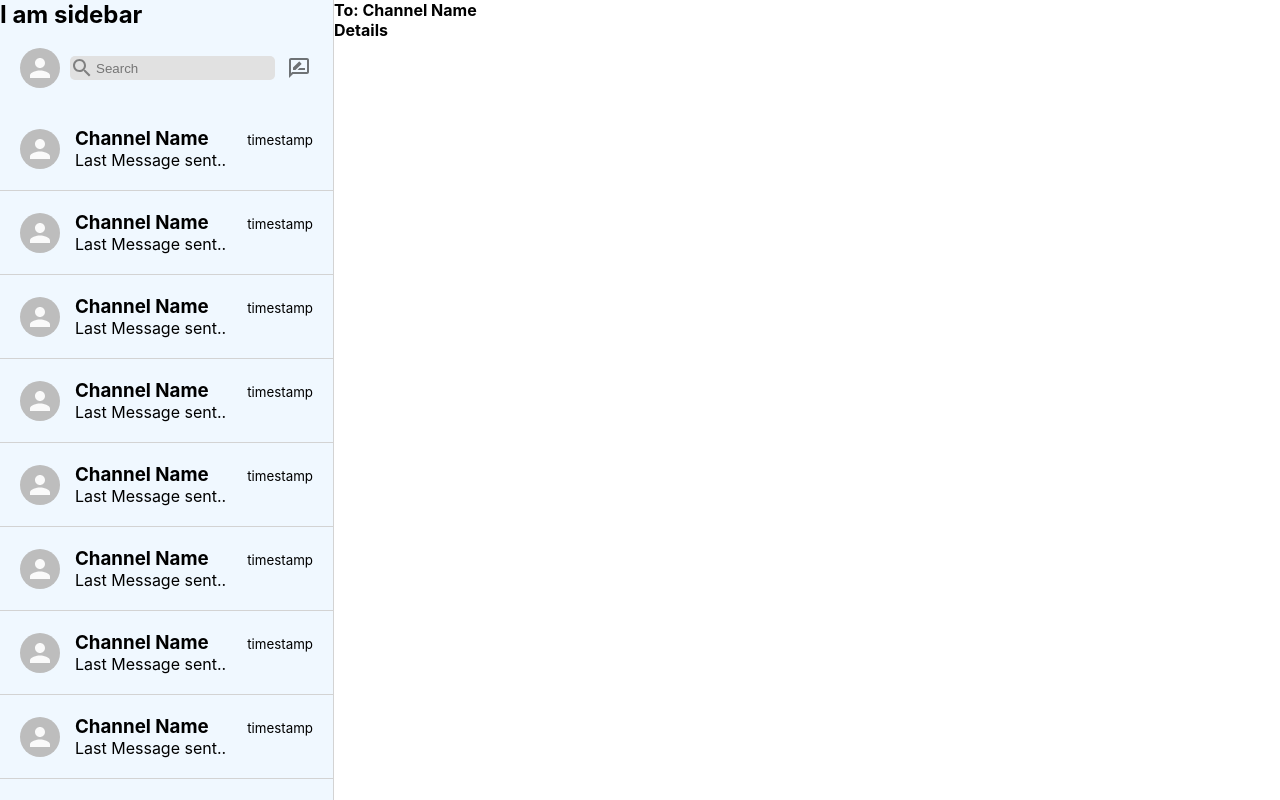
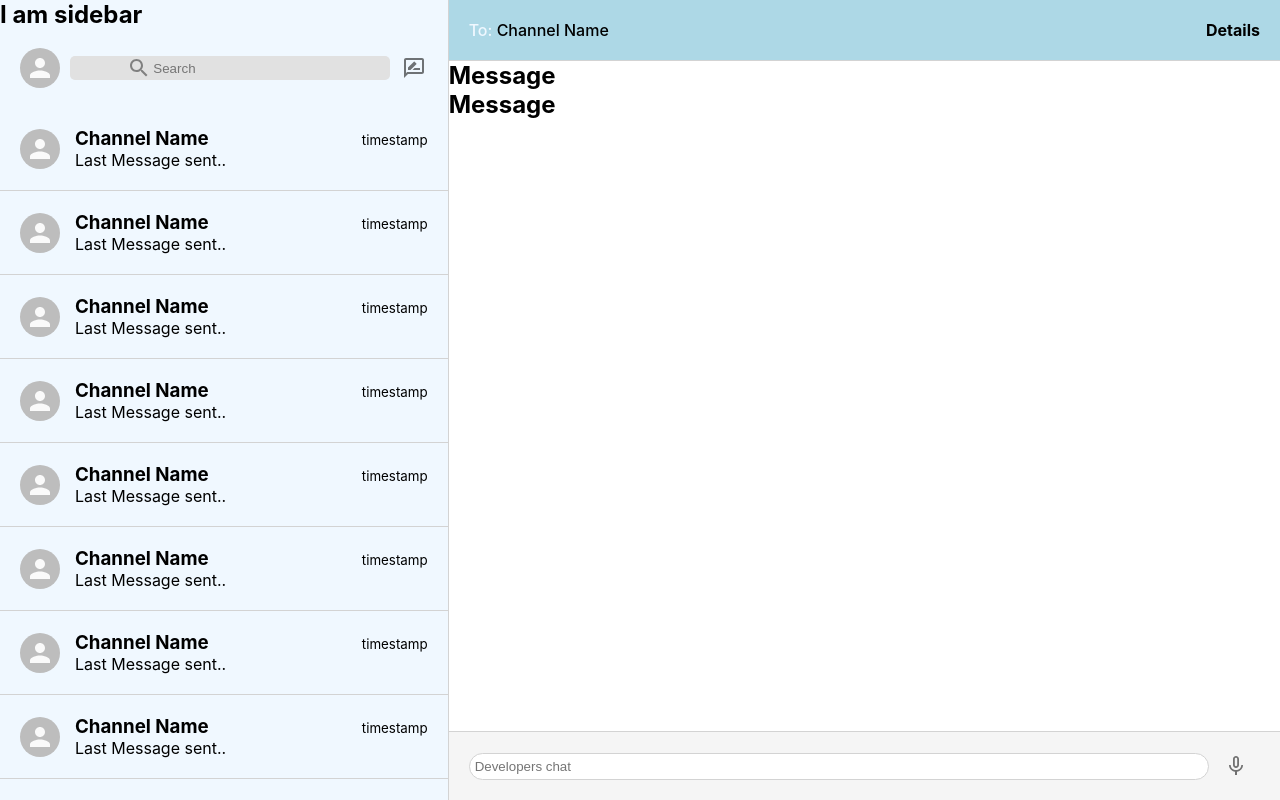
Before and after one commit to abidnuri/developers-chat, a React (Create React App) app: page / in a window 1280 px wide. Built offline with nearby package versions, Linux system fonts and the light colour scheme.

Commit message:
chatbar done

```diff
--- a/src/App.css
+++ b/src/App.css
@@ -1,6 +1,3 @@
 *{
   margin: 0;
 }
-.app {
-  display: flex;
-}
--- a/src/components/Chat/Chat.css
+++ b/src/components/Chat/Chat.css
@@ -0,0 +1,45 @@
+.chat{
+    display: flex;
+    flex-direction: column;
+    flex: 0.65;
+    height: 100vh;
+    background-color: white;
+}
+.chat_header{
+    padding: 20px;
+    display: flex;
+    justify-content: space-between;
+    border-bottom: 1px solid lightgray;
+    background-color: lightblue;
+}
+.chat_header > h4{
+    font-weight: 500;
+    color:aliceblue;
+}
+.chat_name{
+    color: black;
+}
+.chat_input{
+    display: flex;
+    align-items: center;
+    padding: 10px 20px;
+    border-top: 1px solid lightgray;
+    background-color: #f5f5f5;
+}
+
+.chat_input > form {
+    flex: 1;
+}
+.chat_input > form > input{
+    width: 98%;
+    outline-width: 0;
+    border-radius: 999px;
+    padding: 5px;
+    border: 1px solid lightgray;
+}
+.chat_input > form > button{
+    display: none;
+}
+.chat_messages{
+    flex: 1;
+}
--- a/src/components/Chat/Chat.js
+++ b/src/components/Chat/Chat.js
@@ -1,7 +1,20 @@
-import React from 'react';
+import { IconButton } from '@material-ui/core';
+import MicNoneIcon from '@material-ui/icons/MicNone';
+import React, { useState } from 'react';
 import './Chat.css'
 
 const Chat = () => {
+
+    const [input, setInput] = useState("");
+
+    const sendMessage = (e) =>{
+        e.preventDefault();
+
+        // firebase
+
+        setInput("");
+    }
+
     return (
         <div className="chat">
             <div className="chat_header">
@@ -9,9 +22,27 @@ const Chat = () => {
                 <strong>Details</strong>
             </div>
             {/*chat message*/}
+            <div className="chat_messages">
+                <h2>Message </h2>
+                <h2>Message </h2>
+            </div>
 
             {/*chat input*/}
+            <div className="chat_input">
+                <form>
+                    <input
+                        value={input}
+                        onChange={(e) => setInput(e.target.value)}
+                        placeholder="Developers chat"
+                        type="text"
+                    />
+                    <button onClick={sendMessage}>Send Message</button>
+                </form>
 
+                <IconButton>
+                    <MicNoneIcon className="chat_mic"/>
+                </IconButton>
+            </div>
         </div>
     );
 };
```
